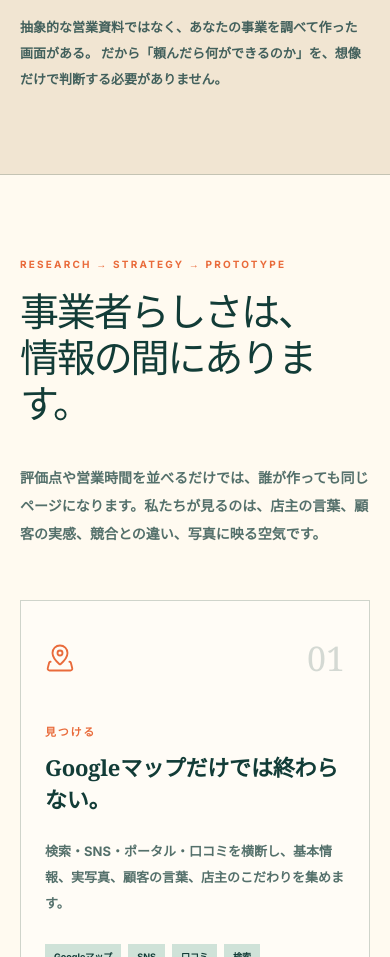
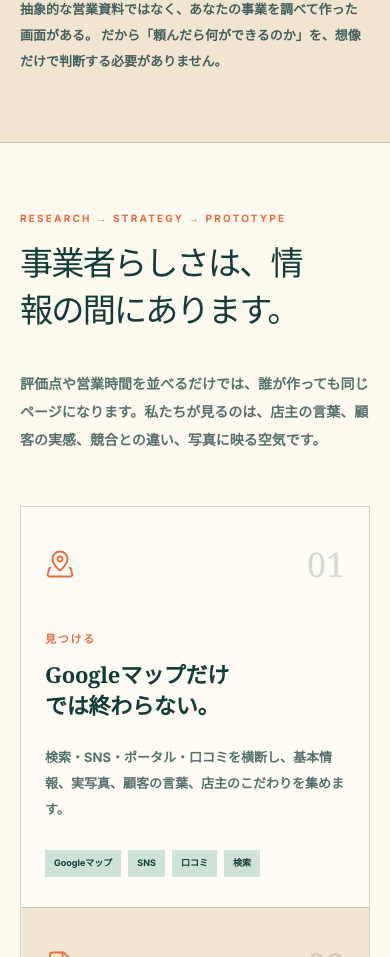
Before and after one commit to beee056/enDesign-MVP, a Next.js app: page / in a window 390 px wide. Shown: the part 1976-2933 px from the top of the page. Built offline with nearby package versions, Linux system fonts and the light colour scheme; no server answers.

Commit message:
fix(mobile): prevent orphaned heading lines and reduce dead space

```diff
--- a/src/app/home.module.css
+++ b/src/app/home.module.css
@@ -15,7 +15,10 @@
 
 .page :is(a, button, summary) { -webkit-tap-highlight-color: transparent; }
 .page :is(a, summary):focus-visible { outline: 3px solid var(--mustard); outline-offset: 4px; }
-.page h1, .page h2, .page h3 { color: var(--ink); }
+.page h1, .page h2, .page h3 {
+  color: var(--ink);
+  text-wrap: balance;
+}
 
 .notice {
   min-height: 34px;
@@ -310,18 +313,30 @@
   .heroImage { width: 122%; margin-left: -10%; }
   .heroStamp { top: 7%; right: 5%; width: 46%; }
   .heroNote { left: 5%; bottom: 4%; max-width: 250px; font-size: 9px; }
-  .difference, .method, .caseSection, .valueSection, .priceSection, .flowSection, .targetSection, .faqSection, .finalCta { padding: 82px 20px; }
+  .difference, .method, .caseSection, .priceSection, .flowSection, .targetSection, .faqSection, .finalCta { padding: 68px 20px; }
+  .valueSection { padding: 62px 20px 68px; }
   .comparison { grid-template-columns: 1fr; }
   .comparison p { font-size: 12px; }
   .comparisonMain { transform: none; }
-  .sectionHeading h2, .valueTitle h2, .priceIntro h2, .targetSection h2, .faqSection h2 { font-size: 39px; }
-  .eyebrow { white-space: normal; line-height: 1.5; }
+  .sectionHeading h2, .priceIntro h2, .targetSection h2, .faqSection h2 {
+    font-size: clamp(31px, 8.5vw, 35px);
+    line-height: 1.42;
+  }
+  .sectionHeading h2 br, .priceIntro h2 br, .targetSection h2 br, .faqSection h2 br { display: none; }
+  .valueTitle h2 {
+    font-size: 28px;
+    line-height: 1.5;
+    letter-spacing: -.045em;
+  }
+  .valueTitle h2 br { display: initial; }
+  .eyebrow { margin-bottom: 14px; white-space: normal; line-height: 1.5; }
   .lensGrid, .valueGrid, .priceCard, .flowList { margin-top: 48px; }
   .lensCard { padding: 30px 24px; }
   .caseMedia { padding-left: 12px; }
   .caseCopy h2 { font-size: 44px; }
   .caseBadge { font-size: 7px; }
-  .valueGrid article { min-height: 245px; padding: 26px; }
+  .valueGrid article { min-height: 0; padding: 24px; }
+  .valueGrid h3 { margin: 58px 0 12px; font-size: 25px; line-height: 1.45; }
   .priceMain, .priceIncludes { padding: 32px 24px; }
   .priceMain strong { font-size: 54px; }
   .discountPrice strong { font-size: 42px; }
@@ -330,7 +345,7 @@
   .flowList { grid-template-columns: 1fr; }
   .flowList li { min-height: 195px; }
   .faqList summary { min-height: 88px; font-size: 15px; }
-  .finalCta h2 { font-size: 38px; line-height: 1.42; }
+  .finalCta h2 { font-size: 34px; line-height: 1.46; }
   .finalCta h2 br { display: none; }
   .footer { padding: 46px 20px; }
 }
```
